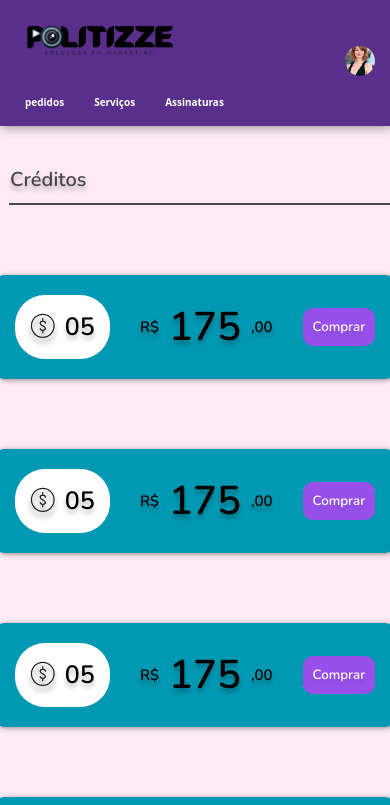
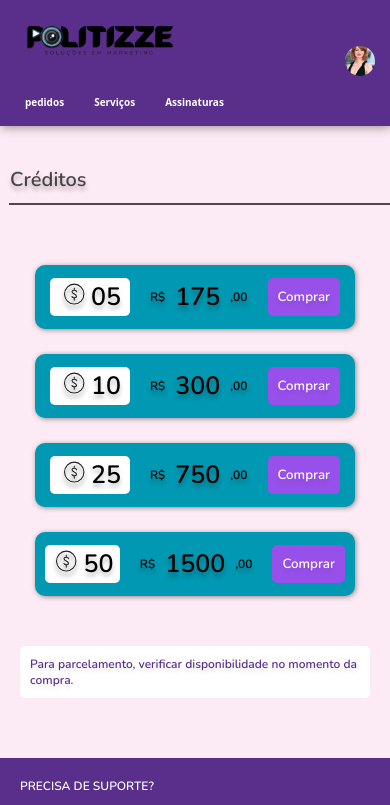
Before and after one commit to HunterAllProject/Politizzese-front, a React (Vite) app: page /credito in a window 390 px wide. Shown: the top 805 px of the page. Built offline with nearby package versions, Linux system fonts and the light colour scheme.

Commit message:
responsividade da página de créditos

```diff
--- a/src/pages/Creditos/Credito.css
+++ b/src/pages/Creditos/Credito.css
@@ -1,4 +1,4 @@
-.creditoContainer{
+.creditoContainer {
     display: flex;
     flex-direction: column;
     align-items: center;
@@ -7,62 +7,72 @@
     margin-bottom: 80px;
 }
 
-.creditoUl{
+.creditoUl {
     display: flex;
-    flex-direction: column;
-    justify-content: space-around;
+    flex-direction: row;
+    flex-wrap: wrap;
+    justify-content: center;
     align-items: center;
     margin-bottom: 100px;
-    max-width: 100%;
-    gap: 70px;
+    gap: 50px;
 }
 
-.creditoLi{
+.creditoLi {
     display: flex;
     flex-direction: row;
     align-items: center;
     justify-content: center;
     gap: 30px;
-    padding: 20px;
+    padding: 15px;
+    width: 450px;
     border-radius: 10px;
-    background-color: #0098B2;
+    background-color: #0098b2;
     box-shadow: 1px 1px 5px rgb(146, 137, 137);
 }
 
-.creditoQtd{
+.creditoQtd {
     display: flex;
     flex-direction: row;
     justify-content: center;
-    align-items: flex-end;
+    align-items: start;
     padding: 10px;
+    gap: 2px;
+    width: 100px;
     background-color: #fff;
-    border-radius: 30px;
+    border-radius: 10px;
 }
 
-.creditoValor{
+.creditoQtd h2 {
+    font-size: 25px;
+    font-family: Nunito;
+    text-shadow: 0px 4px 4px rgba(0, 0, 0, 0.25);
+}
+
+.creditoQtd img {
+    margin-top: 3px;
+    width: 35px;
+}
+
+.creditoValor {
     display: flex;
     align-items: center;
     justify-content: center;
     gap: 5px;
 }
 
-.creditoCifrao h3{
+.creditoCifrao h3 {
     font-size: 15px;
     font-family: Nunito;
     text-shadow: 0px 4px 4px rgba(0, 0, 0, 0.25);
 }
 
-.creditoReais h1{
+.creditoReais h1 {
     color: black;
     font-size: 40px;
     text-shadow: 0px 4px 4px rgba(0, 0, 0, 0.25);
 }
 
-.creditoQtd img{
-    width: 35px;
-}
-
-.creditoQtd h1{
+.creditoQtd h1 {
     color: black;
     font-size: 25px;
     font-weight: bold;
@@ -70,19 +80,19 @@
     text-shadow: 0px 4px 4px rgba(0, 0, 0, 0.25);
 }
 
-.creditoValor{
+.creditoValor {
     display: flex;
     flex-direction: row;
     align-items: center;
     justify-content: center;
 }
 
-.creditoComprar button{
+.creditoComprar button {
     display: flex;
     align-items: center;
     justify-content: center;
     padding: 10px;
-    background-color: #9850EB;
+    background-color: #9850eb;
     border-radius: 10px;
     border: none;
     cursor: pointer;
@@ -92,17 +102,65 @@
     text-shadow: 0px 4px 4px rgba(0, 0, 0, 0.1);
 }
 
-.creditoInformativo{
+.creditoInformativo {
     padding: 20px;
-    border: #5A2F8B;
+    border: #5a2f8b;
     background-color: #fff;
     border-radius: 10px;
 }
 
-.creditoInformativo p{
+.creditoInformativo p {
     font-family: Nunito;
     font-size: 20px;
     text-shadow: 0px 4px 4px rgba(0, 0, 0, 0.1);
-    color: #5A2F8B;
+    color: #5a2f8b;
     font-weight: bold;
 }
+
+@media (max-width: 500px) {
+    .creditoContainer {
+        padding: 20px;
+        margin-bottom: 40px;
+    }
+    .creditoUl {
+        margin-bottom: 50px;
+        gap: 25px;
+    }
+    .creditoLi {
+        gap: 20px;
+        padding: 10px;
+        width: 320px;
+    }
+    .creditoQtd {
+        border-radius: 5px;
+        padding: 2px;
+        width: 80px;
+    }
+    .creditoValor {
+        gap: 5px;
+    }
+    .creditoCifrao h3 {
+        font-size: 12px;
+    }
+    .creditoReais h1 {
+        font-size: 25px;
+    }
+    .creditoQtd img {
+        width: 30px;
+    }
+    .creditoQtd h1 {
+        font-size: 20px;
+    }
+    .creditoComprar button {
+        padding: 10px;
+        border-radius: 5px;
+    }
+    .creditoInformativo {
+        padding: 10px;
+        border-radius: 5px;
+    }
+
+    .creditoInformativo p {
+        font-size: 12px;
+    }
+}
--- a/src/pages/Creditos/Credito.jsx
+++ b/src/pages/Creditos/Credito.jsx
@@ -18,7 +18,7 @@ export const Credito = () => {
                     <li className="creditoLi">
                         <div className="creditoQtd">
                             <img src={cifraoIMG} alt="Cifrão" />
-                            <h1>05</h1>
+                            <h2>05</h2>
                         </div>
 
                         <div className="creditoValor">
@@ -41,7 +41,7 @@ export const Credito = () => {
                     <li className="creditoLi">
                         <div className="creditoQtd">
                             <img src={cifraoIMG} alt="Cifrão" />
-                            <h1>05</h1>
+                            <h2>10</h2>
                         </div>
 
                         <div className="creditoValor">
@@ -49,7 +49,7 @@ export const Credito = () => {
                                 <h3>R$</h3>
                             </div>
                             <div className="creditoReais">
-                                <h1>175</h1>
+                                <h1>300</h1>
                             </div>
                             <div className="creditoCifrao">
                                 <h3>,00</h3>
@@ -64,7 +64,7 @@ export const Credito = () => {
                     <li className="creditoLi">
                         <div className="creditoQtd">
                             <img src={cifraoIMG} alt="Cifrão" />
-                            <h1>05</h1>
+                            <h2>25</h2>
                         </div>
 
                         <div className="creditoValor">
@@ -72,7 +72,7 @@ export const Credito = () => {
                                 <h3>R$</h3>
                             </div>
                             <div className="creditoReais">
-                                <h1>175</h1>
+                                <h1>750</h1>
                             </div>
                             <div className="creditoCifrao">
                                 <h3>,00</h3>
@@ -87,7 +87,7 @@ export const Credito = () => {
                     <li className="creditoLi">
                         <div className="creditoQtd">
                             <img src={cifraoIMG} alt="Cifrão" />
-                            <h1>05</h1>
+                            <h2>50</h2>
                         </div>
 
                         <div className="creditoValor">
@@ -95,7 +95,7 @@ export const Credito = () => {
                                 <h3>R$</h3>
                             </div>
                             <div className="creditoReais">
-                                <h1>175</h1>
+                                <h1>1500</h1>
                             </div>
                             <div className="creditoCifrao">
                                 <h3>,00</h3>
```
